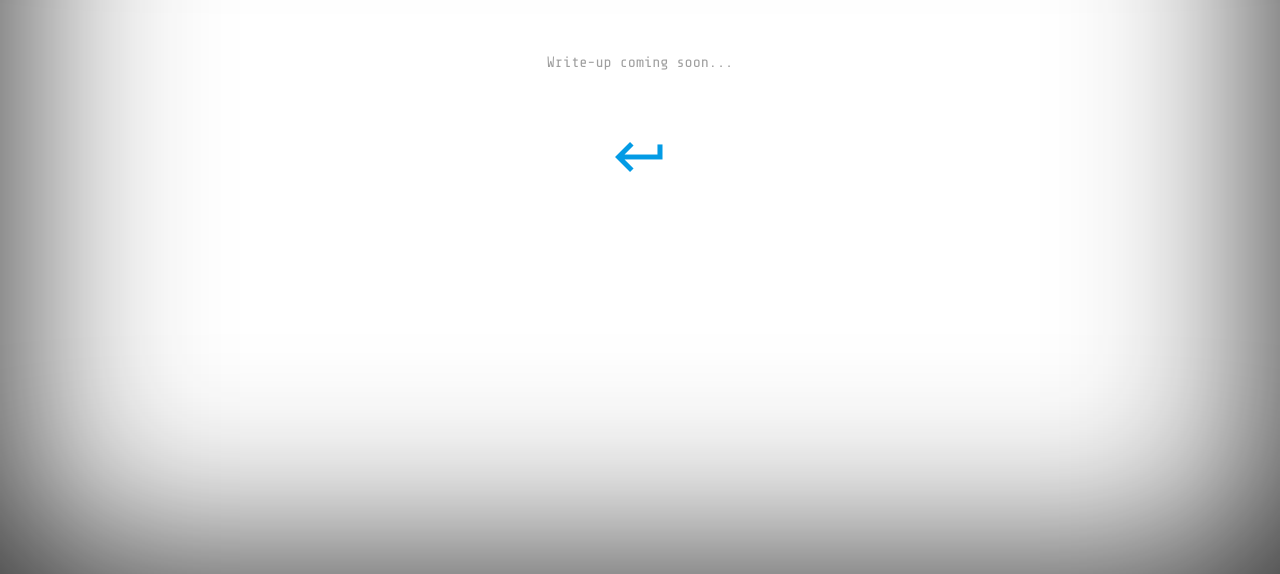
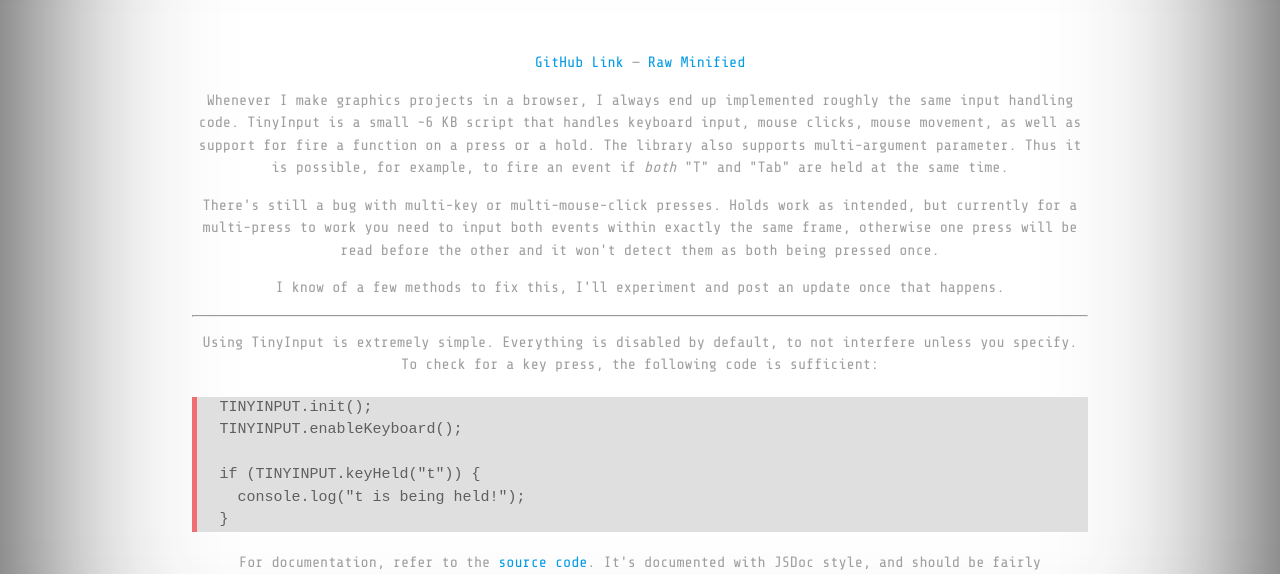
Before and after one commit to Zrezi/zrezi.github.io, a plain HTML site: page pages/projects/tinyinput.html in a window 1280 px wide. Shown: the part 226-800 px from the top of the page. Drawn offline with nearby package versions, Linux system fonts and the light colour scheme.

Commit message:
added comment remover to projects, tidied up css

```diff
--- a/css/custom.css
+++ b/css/custom.css
@@ -2,12 +2,17 @@
 html {
 	min-height: 100%;
 	box-shadow: 0 0 200px rgba(0,0,0,0.9) inset;
+	overflow-y: scroll;
 }
 
 /* header styling */
 h3, h4, h5, h6 {
 	color: #9F9F9F;
 	font-family: 'Share Tech Mono', monospace;
+}
+
+hr {
+	color: #EFEFEF
 }
 
 blockquote {
--- a/pages/projects/tinyinput.html
+++ b/pages/projects/tinyinput.html
@@ -2,7 +2,7 @@
 <html>
 	<head>
 		<meta charset="utf-8">
-		<title>Zach Reznicek</title>
+		<title>Zach Reznicek &mdash; Tiny Input &mdash; Javascript Input Capturer</title>
 		<script src="../../js/jquery-3.2.1.min.js"></script>
 		<link rel="stylesheet" href="https://fonts.googleapis.com/icon?family=Material+Icons">
 		<link rel="stylesheet" href="https://cdnjs.cloudflare.com/ajax/libs/materialize/0.99.0/css/materialize.min.css">
@@ -18,7 +18,40 @@
 				<div class="row center-align">
 					<h3 id="name">tinyinput</h3>
 					<br>
-					<p>Write-up coming soon...</p>
+					<p><a href="https://github.com/Zrezi/tinyinput">GitHub Link</a> &mdash; <a href="https://raw.githubusercontent.com/Zrezi/TinyInput/master/tinyinput-min.js">Raw Minified</a></p>
+					<p>
+						Whenever I make graphics projects in a browser, I always end up implemented roughly
+						the same input handling code. TinyInput is a small ~6 KB script that handles keyboard
+						input, mouse clicks, mouse movement, as well as support for fire a function on a press
+						or a hold. The library also supports multi-argument parameter. Thus it is possible, for
+						example, to fire an event if <i>both</i> "T" and "Tab" are held at the same time.
+					</p>
+					<p>
+						There's still a bug with multi-key or multi-mouse-click presses. Holds work as intended,
+						but currently for a multi-press to work you need to input both events within exactly
+						the same frame, otherwise one press will be read before the other and it won't detect
+						them as both being pressed once.
+					</p>
+					<p>
+						I know of a few methods to fix this, I'll experiment and post an update once that happens.
+					</p>
+					<hr>
+					<p>
+						Using TinyInput is extremely simple. Everything is disabled by default, to not interfere unless you specify.
+						To check for a key press, the following code is sufficient:
+					</p>
+					<blockquote>
+						TINYINPUT.init();<br>
+						TINYINPUT.enableKeyboard();<br><br>
+						if (TINYINPUT.keyHeld("t")) {<br>
+						&nbsp;&nbsp;console.log("t is being held!");<br>
+						}
+					</blockquote>
+					<p>
+						For documentation, refer to the <a href="https://github.com/Zrezi/TinyInput/blob/master/tinyinput.js">source code</a>. It's documented with JSDoc style, and
+						should be fairly straightforward to follow. Note that in the above example, you are allowed to use
+						string literals like "t", but you could also use TINYINPUT.KEY_T and it would acheive the same effect.
+					</p>
 					<br>
 					<p class="link" id="back"><a href="../index.html"><i class="medium material-icons">keyboard_return</i></a></p>
 				</div>
```
Also changed, not shown: pages/about.html (+1 -1 lines), pages/contactme.html (+1 -1 lines), pages/jscommentremover/jscommentremover.html (+1 -1 lines), pages/projects.html (+15 -3 lines), pages/projects/emulator.html (+2 -2 lines).
